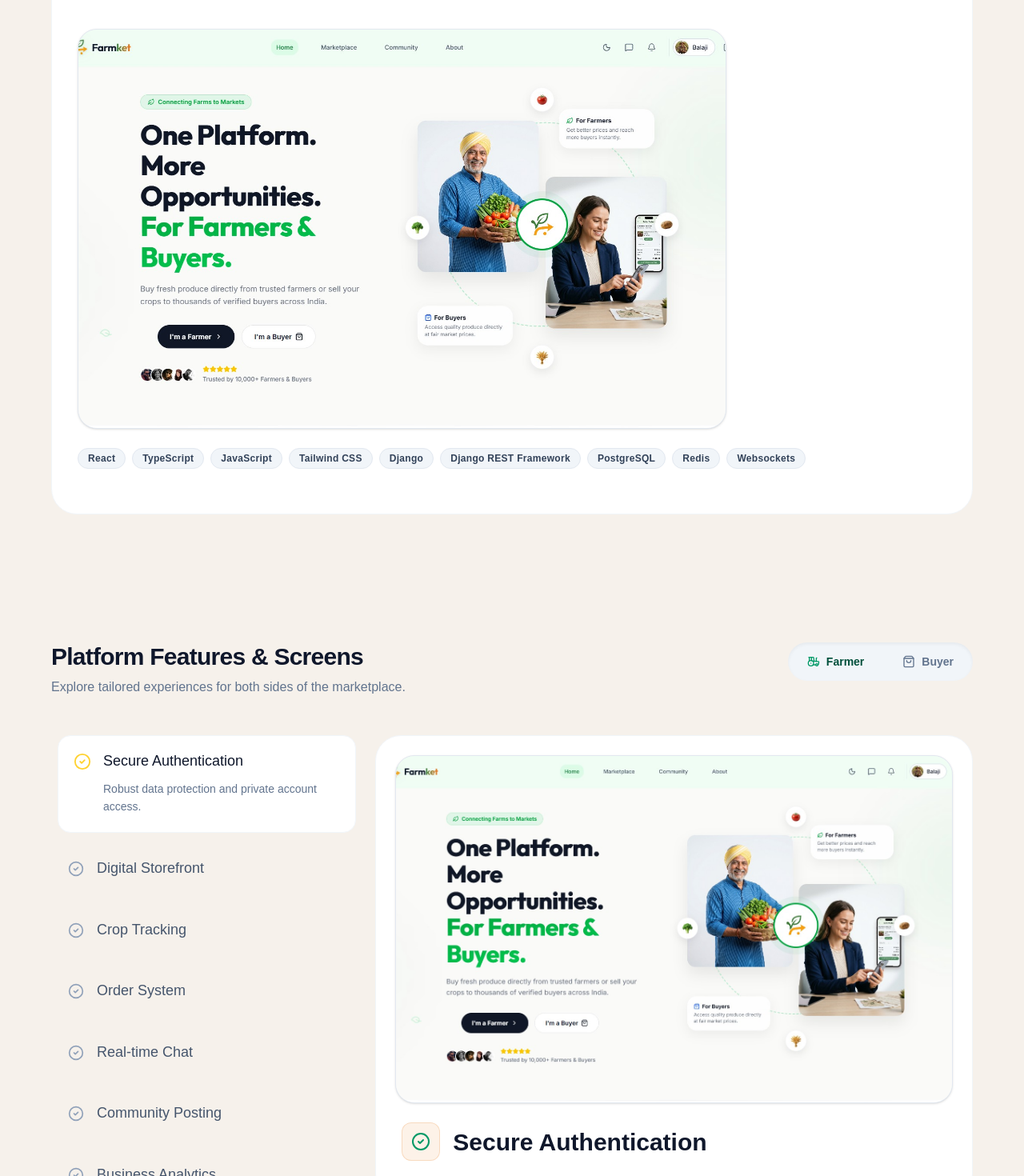
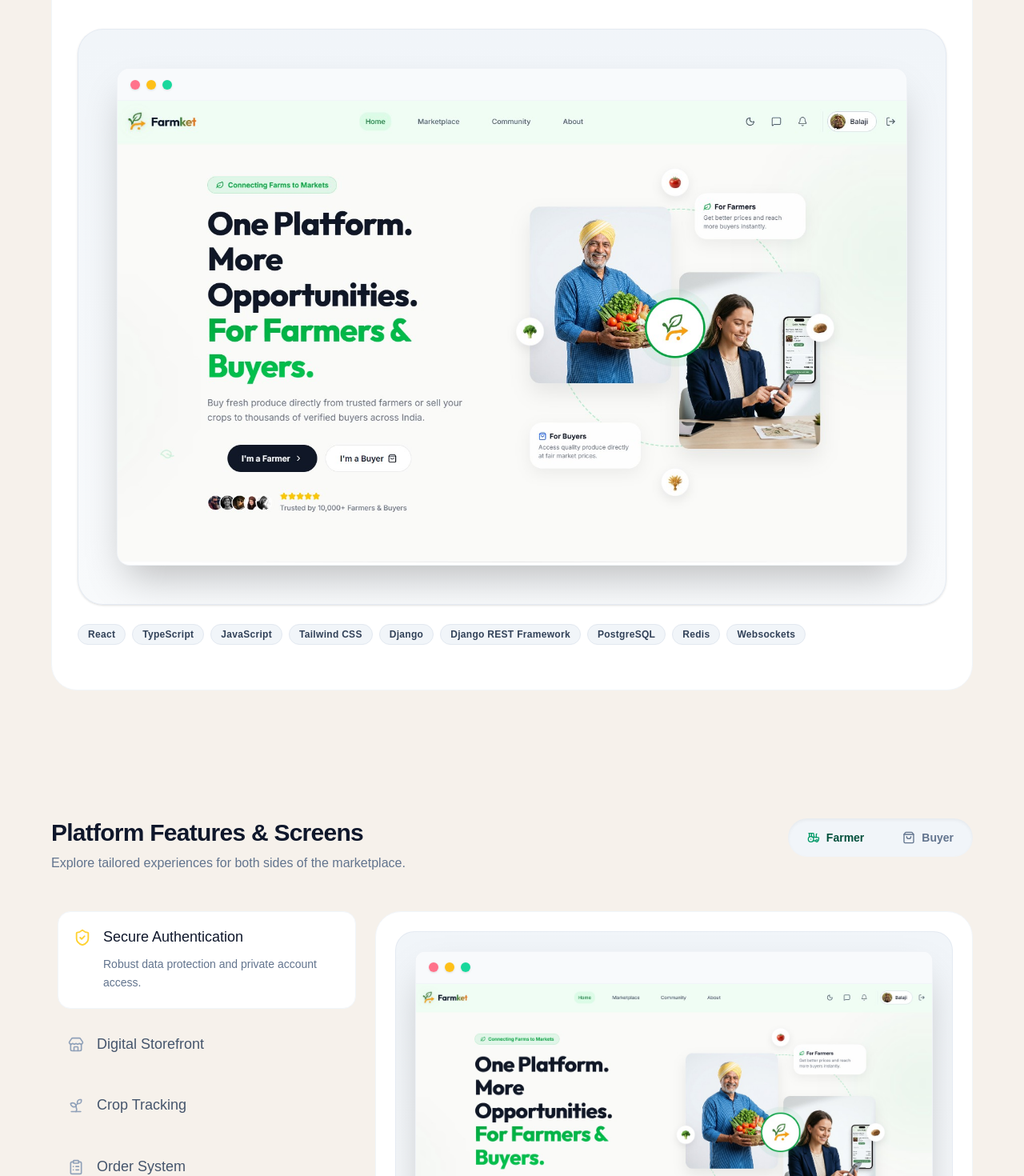
Before and after one commit to pranavkavade20/portfolio-pranav, a React (Vite) app: page /projects in a window 1280 px wide. Shown: the part 540-2010 px from the top of the page at 80% size. Built offline with nearby package versions, Linux system fonts and the light colour scheme; a web font is replaced by a local one.

Commit message:
feat: add icons to project features for enhanced visual representation; improve layout and responsiveness of project display

```diff
--- a/src/pages/Project.jsx
+++ b/src/pages/Project.jsx
@@ -3,7 +3,9 @@ import { motion, AnimatePresence } from 'framer-motion';
 import {
   Github, ArrowRight,
   CheckCircle2, ChevronDown, X, MonitorPlay, Maximize2,
-  Tractor, ShoppingBag
+  Tractor, ShoppingBag,
+  ShieldCheck, Store, Sprout, ClipboardList, MessageSquare, Users, TrendingUp,
+  ShoppingCart, MapPin, CalendarCheck, Zap, Sparkles, ChefHat, Refrigerator, LayoutDashboard
 } from 'lucide-react';
 import SectionHeading from '../components/ui/SectionHeading';
 import Button from '../components/ui/Button';
@@ -58,21 +60,21 @@ const projects = [
     // NEW: Role-based features specifically for dual-sided marketplaces like Farmket
     roleFeatures: {
       farmer: [
-        { title: "Secure Authentication", desc: "Robust data protection and private account access.", image: farmketImg1 },
-        { title: "Digital Storefront", desc: "Easily add products and sell online directly to buyers.", image: farmketImg10 },
-        { title: "Crop Tracking", desc: "Update crop stages to allow buyers to pre-book upcoming harvests.", image: farmketImg4 },
-        { title: "Order System", desc: "Seamlessly receive and manage incoming orders.", image: farmketImg11 },
-        { title: "Real-time Chat", desc: "Communicate directly with buyers to negotiate and build trust.", image: farmketImg6 },
-        { title: "Community Posting", desc: "Post updates and crop stages to the community feed to attract buyers early.", image: farmketImg9 },
-        { title: "Business Analytics", desc: "Track sales performance and monitor store growth.", image: farmketImg3 }
+        { title: "Secure Authentication", desc: "Robust data protection and private account access.", image: farmketImg1, icon: ShieldCheck },
+        { title: "Digital Storefront", desc: "Easily add products and sell online directly to buyers.", image: farmketImg10, icon: Store },
+        { title: "Crop Tracking", desc: "Update crop stages to allow buyers to pre-book upcoming harvests.", image: farmketImg4, icon: Sprout },
+        { title: "Order System", desc: "Seamlessly receive and manage incoming orders.", image: farmketImg11, icon: ClipboardList },
+        { title: "Real-time Chat", desc: "Communicate directly with buyers to negotiate and build trust.", image: farmketImg6, icon: MessageSquare },
+        { title: "Community Posting", desc: "Post updates and crop stages to the community feed to attract buyers early.", image: farmketImg9, icon: Users },
+        { title: "Business Analytics", desc: "Track sales performance and monitor store growth.", image: farmketImg3, icon: TrendingUp }
       ],
       buyer: [
-        { title: "Secure Authentication", desc: "Safe, private login for personal shopping.", image: farmketImg1 },
-        { title: "Multi-vendor Cart", desc: "Add products from different farmers into a single, unified shopping cart.", image: farmketImg7 },
-        { title: "Order Tracking", desc: "Monitor order status from placement to delivery.", image: farmketImg8 },
-        { title: "Real-time Chat", desc: "Ask farmers questions directly before making a purchase.", image: farmketImg6 },
-        { title: "Community Feed", desc: "Stay updated on the latest products and farm news.", image: farmketImg9 },
-        { title: "Early Pre-booking", desc: "Secure high-demand produce early based on live crop stage updates.", image: farmketImg2 }
+        { title: "Secure Authentication", desc: "Safe, private login for personal shopping.", image: farmketImg1, icon: ShieldCheck },
+        { title: "Multi-vendor Cart", desc: "Add products from different farmers into a single, unified shopping cart.", image: farmketImg7, icon: ShoppingCart },
+        { title: "Order Tracking", desc: "Monitor order status from placement to delivery.", image: farmketImg8, icon: MapPin },
+        { title: "Real-time Chat", desc: "Ask farmers questions directly before making a purchase.", image: farmketImg6, icon: MessageSquare },
+        { title: "Community Feed", desc: "Stay updated on the latest products and farm news.", image: farmketImg9, icon: Users },
+        { title: "Early Pre-booking", desc: "Secure high-demand produce early based on live crop stage updates.", image: farmketImg2, icon: CalendarCheck }
       ]
     },
     timeline: [
@@ -103,10 +105,10 @@ const projects = [
     problem: "People often have ingredients in their fridge but struggle to find creative, personalized recipes quickly.",
     solution: "An AI-powered assistant that matches your current inventory to thousands of recipes in sub-second speeds using FAISS.",
     features: [
-      { title: "Lightning Fast Search", desc: "Sub-second search with FAISS vector DB.", image: recipyImg4 },
-      { title: "AI Recommendations", desc: "Scikit-Learn powered recipe matching.", image: recipyImg3 },
-      { title: "Detailed Recipes", desc: "Step-by-step visual guides for cooking.", image: recipyImg2 },
-      { title: "Inventory Tracking", desc: "Manage what's in your fridge effortlessly.", image: recipyImg1 }
+      { title: "Lightning Fast Search", desc: "Sub-second search with FAISS vector DB.", image: recipyImg4, icon: Zap },
+      { title: "AI Recommendations", desc: "Scikit-Learn powered recipe matching.", image: recipyImg3, icon: Sparkles },
+      { title: "Detailed Recipes", desc: "Step-by-step visual guides for cooking.", image: recipyImg2, icon: ChefHat },
+      { title: "Inventory Tracking", desc: "Manage what's in your fridge effortlessly.", image: recipyImg1, icon: Refrigerator }
     ],
     timeline: [
       { phase: "Data Pipeline", desc: "Cleaning and vectorizing recipe datasets." },
@@ -133,7 +135,7 @@ const projects = [
     problem: "Small businesses need a lightweight, responsive dashboard to manage their product inventory without complex enterprise software.",
     solution: "A streamlined React and FastAPI application that offers fast local data persistence and an intuitive user interface.",
     features: [
-      { title: "Responsive Dashboard", desc: "Manage inventory from any device.", image: productifyImg }
+      { title: "Responsive Dashboard", desc: "Manage inventory from any device.", image: productifyImg, icon: LayoutDashboard }
     ],
     timeline: [
       { phase: "UI Design", desc: "Wireframing the responsive dashboard." },
@@ -179,10 +181,10 @@ const Lightbox = ({ image, onClose }) => {
         <motion.div
           initial={{ scale: 0.95, opacity: 0 }} animate={{ scale: 1, opacity: 1 }} exit={{ scale: 0.95, opacity: 0 }}
           transition={{ type: "spring", damping: 25, stiffness: 300 }}
-          className="relative w-full max-w-7xl aspect-video rounded-xl overflow-hidden shadow-2xl flex items-center justify-center"
+          className="relative w-full max-w-7xl h-auto max-h-[95vh] rounded-xl overflow-hidden flex items-center justify-center p-2 md:p-4"
           onClick={e => e.stopPropagation()}
         >
-          <img src={image} alt="Enlarged gallery item" className="max-w-full max-h-full object-contain rounded-xl" />
+          <img src={image} alt="Enlarged gallery item" className="w-auto h-auto max-w-full max-h-[90vh] object-contain rounded-xl shadow-2xl" />
         </motion.div>
       </motion.div>
     </AnimatePresence>
@@ -216,15 +218,30 @@ const BentoHero = ({ project, onImageClick }) => {
           </div>
         </div>
 
-        <div className="grid grid-cols-1 md:grid-cols-4 grid-rows-2 gap-4 h-[400px] md:h-[500px] group">
+        <div className="w-full group mt-8">
           <div
             onClick={() => onImageClick(project.bentoImages[0])}
-            className="relative col-span-1 md:col-span-3 row-span-2 rounded-[1.5rem] overflow-hidden bg-slate-100 dark:bg-zinc-800 border border-slate-200 dark:border-zinc-700 cursor-zoom-in transition-all duration-500 shadow-sm hover:shadow-soft-hover hover:-translate-y-1"
+            className="relative rounded-[2rem] overflow-hidden bg-gradient-to-b from-slate-100 to-slate-50 dark:from-zinc-800/80 dark:to-zinc-800/40 border border-slate-200/80 dark:border-zinc-700/80 cursor-zoom-in transition-all duration-500 shadow-sm hover:shadow-soft p-4 md:p-8 lg:p-12 flex items-center justify-center"
           >
             <div className="absolute inset-0 bg-slate-900/0 group-hover:bg-slate-900/5 dark:group-hover:bg-white/5 transition-colors z-10 pointer-events-none" />
-            <img src={project.bentoImages[0]} alt={`${project.title} hero`} className="w-full h-full object-cover object-top" />
-            <div className="absolute bottom-4 right-4 bg-white/90 dark:bg-zinc-900/90 backdrop-blur px-3 py-1.5 rounded-lg text-xs font-medium text-slate-700 dark:text-zinc-300 shadow flex items-center gap-1.5 opacity-0 group-hover:opacity-100 transition-opacity z-20">
-              <Maximize2 size={14} /> Enlarge
+
+            {/* Browser Window Mockup */}
+            <div className="w-full flex flex-col rounded-xl md:rounded-2xl overflow-hidden shadow-2xl border border-slate-200/50 dark:border-zinc-700/50 bg-white dark:bg-zinc-900 group-hover:-translate-y-1 transition-transform duration-500">
+              {/* Window Header */}
+              <div className="w-full h-10 bg-slate-50 dark:bg-zinc-900 border-b border-slate-100 dark:border-zinc-800 flex items-center px-4 gap-2 shrink-0">
+                <div className="w-3 h-3 rounded-full bg-rose-400/90 shadow-sm"></div>
+                <div className="w-3 h-3 rounded-full bg-amber-400/90 shadow-sm"></div>
+                <div className="w-3 h-3 rounded-full bg-emerald-400/90 shadow-sm"></div>
+              </div>
+              {/* Window Content */}
+              <div className="relative w-full bg-slate-100/50 dark:bg-zinc-900">
+                <img src={project.bentoImages[0]} alt={`${project.title} hero`} className="w-full h-auto max-h-[75vh] object-contain object-top" />
+              </div>
+            </div>
+
+            {/* Enlarge Hint */}
+            <div className="absolute bottom-6 right-6 bg-white/95 dark:bg-zinc-800/95 backdrop-blur-md px-4 py-2.5 rounded-xl text-sm font-semibold text-slate-700 dark:text-zinc-300 shadow-xl flex items-center gap-2 opacity-0 group-hover:opacity-100 transition-opacity z-20 border border-slate-200/50 dark:border-zinc-700/50">
+              <Maximize2 size={16} /> Enlarge
             </div>
           </div>
         </div>
@@ -337,7 +354,7 @@ const FeaturesSection = ({ project, onImageClick }) => {
                 }`}
             >
               <div className={`mt-0.5 transition-transform duration-300 ${activeFeatureIdx === idx ? 'scale-110 text-amber-300' : 'text-slate-400 dark:text-zinc-500 group-hover:text-slate-900 dark:group-hover:text-white'}`}>
-                <CheckCircle2 size={20} />
+                {feat.icon ? <feat.icon size={20} /> : <CheckCircle2 size={20} />}
               </div>
               <div className="flex flex-col gap-1 w-full">
                 <span className="text-lg leading-tight">{feat.title}</span>
@@ -366,18 +383,30 @@ const FeaturesSection = ({ project, onImageClick }) => {
               onClick={() => onImageClick && onImageClick(getFeatureImage())}
             >
               {/* Enlarge Hint */}
-              <div className="absolute top-8 right-8 bg-white/90 dark:bg-zinc-800/90 backdrop-blur px-3 py-1.5 rounded-lg text-xs font-medium text-slate-700 dark:text-zinc-300 shadow flex items-center gap-1.5 opacity-0 group-hover:opacity-100 transition-opacity z-20 pointer-events-none">
+              <div className="absolute top-8 right-8 bg-white/95 dark:bg-zinc-800/95 backdrop-blur-md px-3 py-1.5 rounded-lg text-xs font-semibold text-slate-700 dark:text-zinc-300 shadow-lg flex items-center gap-1.5 opacity-0 group-hover:opacity-100 transition-opacity z-20 pointer-events-none border border-slate-200/50 dark:border-zinc-700/50">
                 <Maximize2 size={14} /> Enlarge
               </div>
 
-              <div className="w-full aspect-[4/3] md:aspect-[16/10] rounded-[1.5rem] overflow-hidden bg-slate-100 dark:bg-zinc-800 shadow-sm border border-slate-200 dark:border-zinc-700 transition-transform duration-500 group-hover:shadow-soft group-hover:scale-[1.01]">
-                <img src={getFeatureImage()} alt={activeFeature.title} className="w-full h-full object-cover object-top" />
+              <div className="relative w-full rounded-[1.5rem] overflow-hidden bg-gradient-to-b from-slate-100 to-slate-50 dark:from-zinc-800/80 dark:to-zinc-800/40 border border-slate-200/80 dark:border-zinc-700/80 transition-transform duration-500 group-hover:shadow-soft p-4 md:p-6 flex items-center justify-center">
+                {/* Browser Window Mockup */}
+                <div className="w-full flex flex-col rounded-xl overflow-hidden shadow-2xl border border-slate-200/50 dark:border-zinc-700/50 bg-white dark:bg-zinc-900 group-hover:-translate-y-1 transition-transform duration-500">
+                  {/* Window Header */}
+                  <div className="w-full h-8 md:h-10 bg-slate-50 dark:bg-zinc-900 border-b border-slate-100 dark:border-zinc-800 flex items-center px-4 gap-2 shrink-0">
+                    <div className="w-2.5 h-2.5 md:w-3 md:h-3 rounded-full bg-rose-400/90 shadow-sm"></div>
+                    <div className="w-2.5 h-2.5 md:w-3 md:h-3 rounded-full bg-amber-400/90 shadow-sm"></div>
+                    <div className="w-2.5 h-2.5 md:w-3 md:h-3 rounded-full bg-emerald-400/90 shadow-sm"></div>
+                  </div>
+                  {/* Window Content */}
+                  <div className="relative w-full bg-slate-100/50 dark:bg-zinc-900 flex justify-center">
+                    <img src={getFeatureImage()} alt={activeFeature.title} className="w-full h-auto max-h-[60vh] object-contain object-top" />
+                  </div>
+                </div>
               </div>
 
               <div className="mt-6 px-2 pb-2">
                 <div className="flex items-center gap-4">
                   <div className={`w-12 h-12 shrink-0 bg-brand-primary/10 border border-brand-primary/20 rounded-xl flex items-center justify-center ${getIconColor()}`}>
-                    <CheckCircle2 size={24} />
+                    {activeFeature.icon ? <activeFeature.icon size={24} /> : <CheckCircle2 size={24} />}
                   </div>
                   <h4 className="text-2xl md:text-3xl font-bold text-slate-900 dark:text-white leading-tight">{activeFeature.title}</h4>
                 </div>
```
